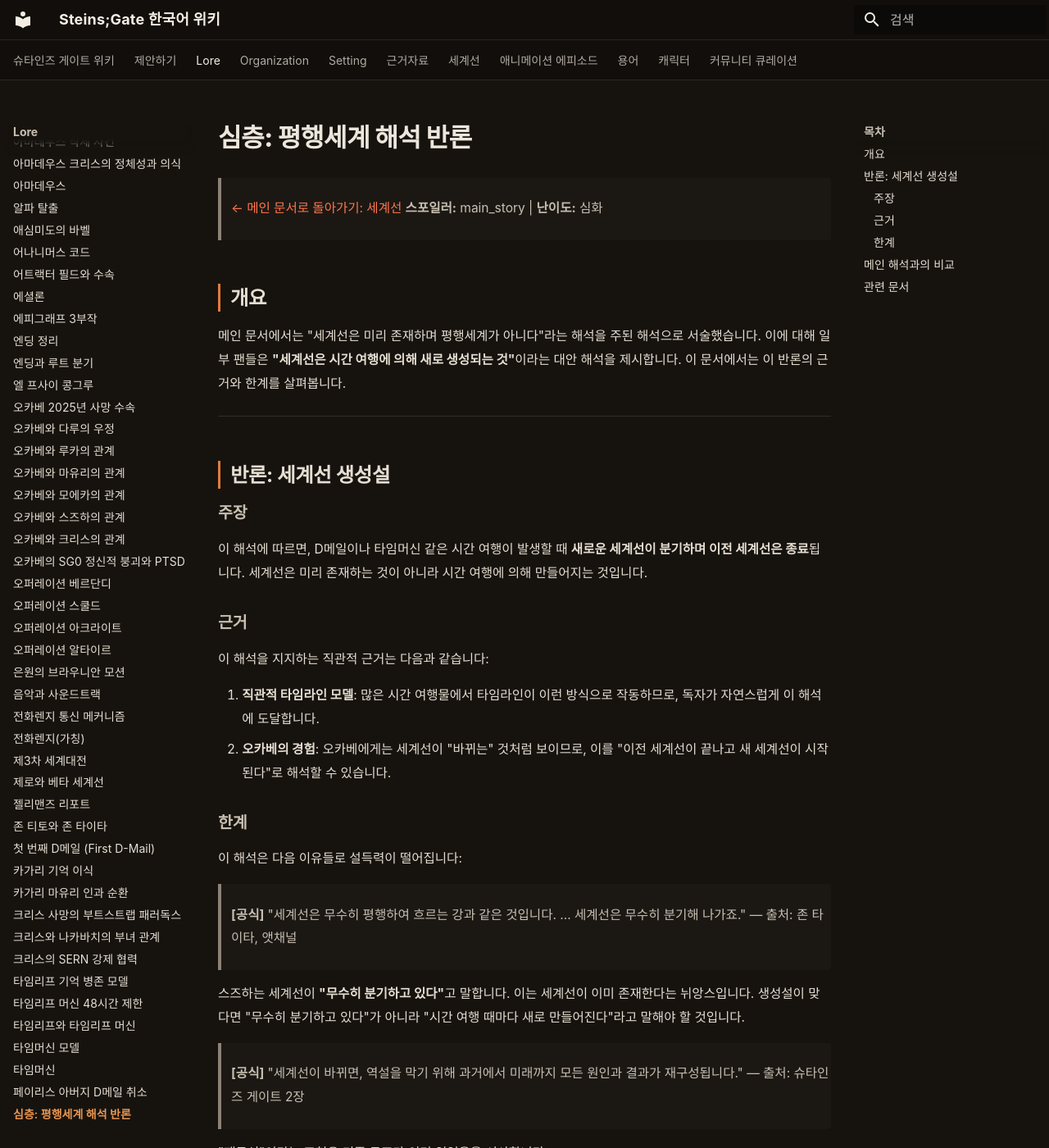
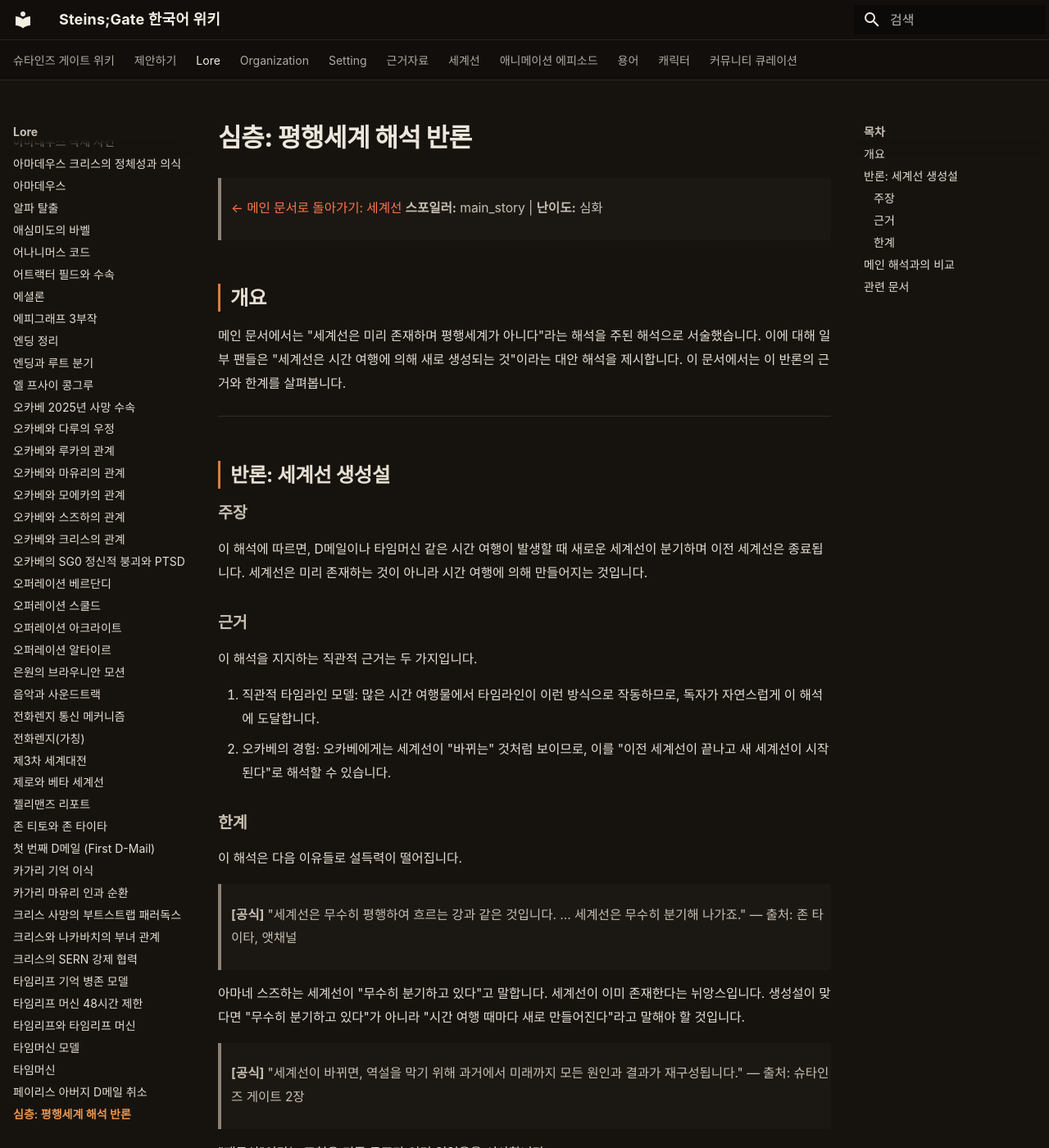
Before and after one commit to sgwiki/sgwiki.github.io, an MkDocs documentation site: the page built from wiki/lore/평행세계-해석-반론.md, in a window 1280 px wide and 1400 px high. Shown: the whole window at 82% size. Built offline with MkDocs 1.6.1 and Material for MkDocs 9.7.7, drawn with Linux system fonts in a browser that asks for light colours; some web fonts are replaced; some of the changed text lies outside the part shown.

Commit message:
chore(wiki): 평행세계-해석-반론 정비 — frontmatter spoiler(main_story) 추가(감사 fail 해소)·인물명 풀네임(아마네 스즈하)·humanize 10건(볼드 남용 5·콜론 종결 2·추상 주어 1·번역투 도입구 1·연결어미 뒤 쉼표 1)·사실·스포일러(main_story) 불변
Co-Authored-By: Claude Opus 4.6 <noreply@anthropic.com>

```diff
--- a/wiki/lore/평행세계-해석-반론.md
+++ b/wiki/lore/평행세계-해석-반론.md
@@ -9,7 +10,7 @@ description: "메인 문서에서는 \"세계선은 미리 존재하며 평행
 
 ## 개요
 
-메인 문서에서는 "세계선은 미리 존재하며 평행세계가 아니다"라는 해석을 주된 해석으로 서술했습니다. 이에 대해 일부 팬들은 **"세계선은 시간 여행에 의해 새로 생성되는 것"**이라는 대안 해석을 제시합니다. 이 문서에서는 이 반론의 근거와 한계를 살펴봅니다.
+메인 문서에서는 "세계선은 미리 존재하며 평행세계가 아니다"라는 해석을 주된 해석으로 서술했습니다. 이에 대해 일부 팬들은 "세계선은 시간 여행에 의해 새로 생성되는 것"이라는 대안 해석을 제시합니다. 이 문서에서는 이 반론의 근거와 한계를 살펴봅니다.
 
 ---
 
@@ -17,23 +18,23 @@ description: "메인 문서에서는 \"세계선은 미리 존재하며 평행
 
 ### 주장
 
-이 해석에 따르면, D메일이나 타임머신 같은 시간 여행이 발생할 때 **새로운 세계선이 분기하며 이전 세계선은 종료**됩니다. 세계선은 미리 존재하는 것이 아니라 시간 여행에 의해 만들어지는 것입니다.
+이 해석에 따르면, D메일이나 타임머신 같은 시간 여행이 발생할 때 새로운 세계선이 분기하며 이전 세계선은 종료됩니다. 세계선은 미리 존재하는 것이 아니라 시간 여행에 의해 만들어지는 것입니다.
 
 ### 근거
 
-이 해석을 지지하는 직관적 근거는 다음과 같습니다:
+이 해석을 지지하는 직관적 근거는 두 가지입니다.
 
-1. **직관적 타임라인 모델**: 많은 시간 여행물에서 타임라인이 이런 방식으로 작동하므로, 독자가 자연스럽게 이 해석에 도달합니다.
-2. **오카베의 경험**: 오카베에게는 세계선이 "바뀌는" 것처럼 보이므로, 이를 "이전 세계선이 끝나고 새 세계선이 시작된다"로 해석할 수 있습니다.
+1. 직관적 타임라인 모델: 많은 시간 여행물에서 타임라인이 이런 방식으로 작동하므로, 독자가 자연스럽게 이 해석에 도달합니다.
+2. 오카베의 경험: 오카베에게는 세계선이 "바뀌는" 것처럼 보이므로, 이를 "이전 세계선이 끝나고 새 세계선이 시작된다"로 해석할 수 있습니다.
 
 ### 한계
 
-이 해석은 다음 이유들로 설득력이 떨어집니다:
+이 해석은 다음 이유들로 설득력이 떨어집니다.
 
 > **[공식]** "세계선은 무수히 평행하여 흐르는 강과 같은 것입니다. … 세계선은 무수히 분기해 나가죠."
 > — 출처: 존 타이타, 앳채널
 
-스즈하는 세계선이 **"무수히 분기하고 있다"**고 말합니다. 이는 세계선이 이미 존재한다는 뉘앙스입니다. 생성설이 맞다면 "무수히 분기하고 있다"가 아니라 "시간 여행 때마다 새로 만들어진다"라고 말해야 할 것입니다.
+아마네 스즈하는 세계선이 "무수히 분기하고 있다"고 말합니다. 세계선이 이미 존재한다는 뉘앙스입니다. 생성설이 맞다면 "무수히 분기하고 있다"가 아니라 "시간 여행 때마다 새로 만들어진다"라고 말해야 할 것입니다.
 
 > **[공식]** "세계선이 바뀌면, 역설을 막기 위해 과거에서 미래까지 모든 원인과 결과가 재구성됩니다."
 > — 출처: 슈타인즈 게이트 2장
@@ -56,7 +57,7 @@ description: "메인 문서에서는 \"세계선은 미리 존재하며 평행
 | 수속 설명력 | 높음 — 미리 결정된 세계선이므로 수속이 자연스러움 | 낮음 — 생성된 세계선이 왜 수속해야 하는지 불명 |
 | 작가 의도와 부합 | 스즈하의 명시적 발언과 일치 | 스즈하의 발언과 모순 |
 
-이 비교를 볼 때, 주된 해석이 공식 근거의 밀도와 수속 개념에 대한 설명력 모두에서 우위에 있습니다. 생성설은 직관적으로 이해하기 쉽지만, 작중 설정과의 일관성에서 한계가 뚜렷합니다.
+공식 근거의 밀도와 수속 개념에 대한 설명력 모두에서 주된 해석이 우위에 있습니다. 생성설은 직관적으로 이해하기 쉽지만 작중 설정과의 일관성에서 한계가 뚜렷합니다.
 
 ---
 
```
Also changed, not shown: other parts of wiki/lore/평행세계-해석-반론.md (+1 -0 lines).
